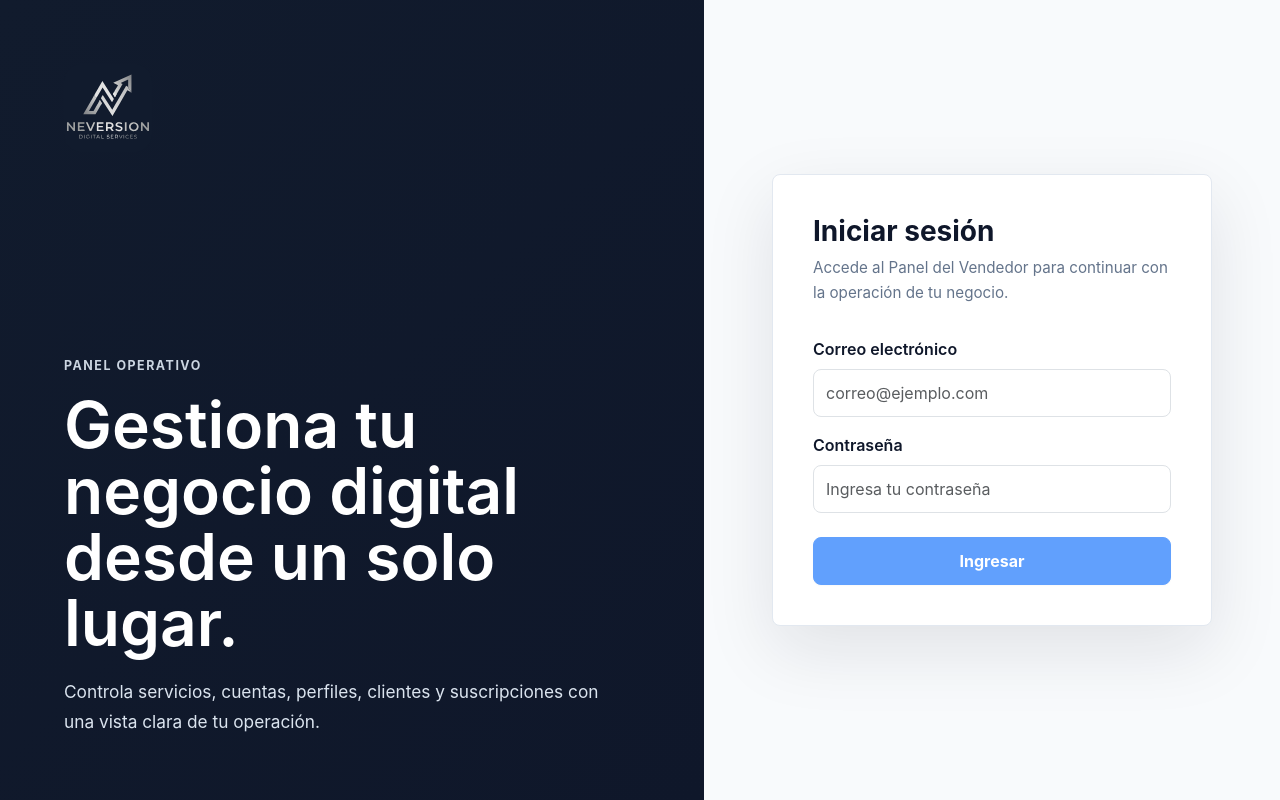
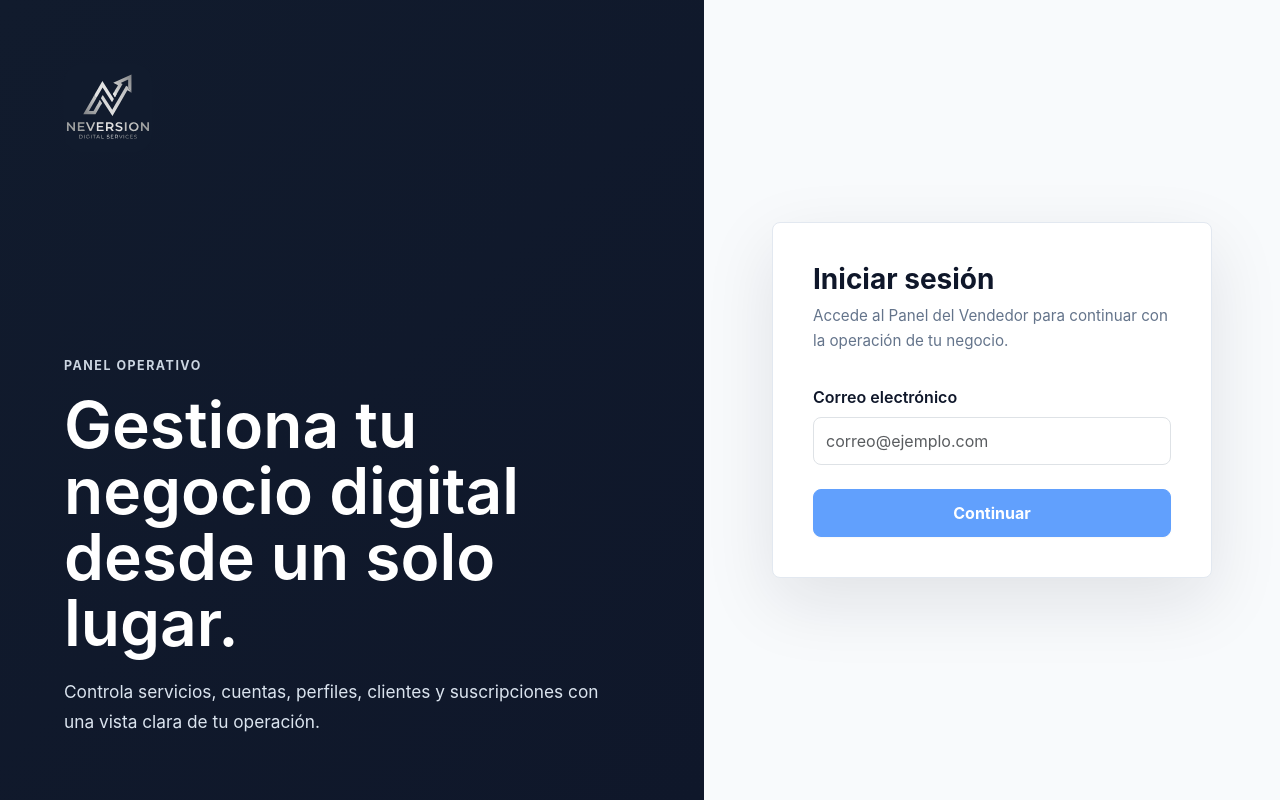
Before and after one commit to alexanderCanon/neversion, an Angular app in the folder apps/panel/: page /login in a window 1280 px wide. Built offline with nearby package versions, Linux system fonts and the light colour scheme.

Commit message:
adding login security for app panel

```diff
--- a/apps/panel/src/app/features/login/components/login-form/login-form.component.html
+++ b/apps/panel/src/app/features/login/components/login-form/login-form.component.html
@@ -1,16 +1,47 @@
-<form [formGroup]="loginForm" (ngSubmit)="onSubmit()">
-    <div class="mb-3">
+@if (step === 'email') {
+    <form [formGroup]="emailForm" (ngSubmit)="onSubmitEmail()">
+        <div class="mb-4">
             <label for="email" class="form-label fw-semibold">Correo electrónico</label>
             <input id="email" type="email" class="form-control" formControlName="email" placeholder="correo@ejemplo.com" autocomplete="email">
-        @if(loginForm.get('email')?.invalid && loginForm.get('email')?.touched) {
-            <div class="text-danger small mt-1">El correo es obligatorio.</div>
+            @if(emailForm.get('email')?.invalid && emailForm.get('email')?.touched) {
+                <div class="text-danger small mt-1">El correo ingresado no es válido.</div>
             }
+        </div>
+
+        @if(errorMessage) {
+            <div class="alert alert-danger d-flex align-items-start gap-2 p-3 small mb-4" role="alert">
+                <i class="bi bi-exclamation-circle-fill flex-shrink-0" aria-hidden="true"></i>
+                {{ errorMessage }}
+            </div>
+        }
+
+        <button type="submit" class="btn btn-primary w-100 login-btn" [disabled]="emailForm.invalid || isLoading">
+            @if(isLoading) {
+                <span class="spinner-border spinner-border-sm me-2" role="status" aria-hidden="true"></span>
+                Verificando correo...
+            } @else {
+                Continuar
+            }
+        </button>
+    </form>
+}
+
+@if (step === 'password') {
+    <form [formGroup]="passwordForm" (ngSubmit)="onSubmitPassword()">
+        <div class="email-badge-container d-flex align-items-center justify-content-between p-2 mb-3 bg-light rounded-3 border">
+            <div class="d-flex align-items-center gap-2 overflow-hidden">
+                <i class="bi bi-person-circle text-muted fs-5 flex-shrink-0"></i>
+                <span class="small fw-medium text-dark text-truncate">{{ email }}</span>
+            </div>
+            <button type="button" class="btn btn-sm btn-link text-decoration-none p-0 fw-semibold ms-2" (click)="onGoBackClick()">
+                Cambiar
+            </button>
         </div>
 
         <div class="mb-4">
             <label for="password" class="form-label fw-semibold">Contraseña</label>
             <input id="password" type="password" class="form-control" formControlName="password" placeholder="Ingresa tu contraseña" autocomplete="current-password">
-        @if(loginForm.get('password')?.invalid && loginForm.get('password')?.touched) {
+            @if(passwordForm.get('password')?.invalid && passwordForm.get('password')?.touched) {
                 <div class="text-danger small mt-1">Mínimo 6 caracteres.</div>
             }
         </div>
@@ -22,7 +53,7 @@
             </div>
         }
 
-    <button type="submit" class="btn btn-primary w-100 login-btn" [disabled]="loginForm.invalid || isLoading">
+        <button type="submit" class="btn btn-primary w-100 login-btn" [disabled]="passwordForm.invalid || isLoading">
             @if(isLoading) {
                 <span class="spinner-border spinner-border-sm me-2" role="status" aria-hidden="true"></span>
                 Ingresando...
@@ -31,3 +62,47 @@
             }
         </button>
     </form>
+}
+
+@if (step === 'no-account') {
+    <div class="no-account-container text-center py-2">
+        <div class="mb-4">
+            <div class="warning-icon-wrapper mx-auto d-flex align-items-center justify-content-center rounded-circle" style="width: 72px; height: 72px; background-color: #fffbeb; border: 1px solid #fef3c7;">
+                <i class="bi bi-shield-slash-fill text-warning fs-1"></i>
+            </div>
+        </div>
+
+        <h3 class="fw-bold mb-2 text-dark">Acceso restringido</h3>
+        <p class="text-secondary small mb-4">
+            No existe una cuenta activa vinculada al correo <br><strong class="text-dark">{{ email }}</strong>.
+        </p>
+
+        <div class="card border-0 bg-light p-3 mb-4 rounded-3 text-start shadow-sm">
+            <h6 class="fw-bold text-primary mb-2 d-flex align-items-center gap-2">
+                <i class="bi bi-gem"></i> ¿Deseas una cuenta en Neversion?
+            </h6>
+            <p class="text-secondary small mb-0 lh-base">
+                Neversion es una plataforma exclusiva. Para registrarte como <strong>Partner, Asociado o Distribuidor Mayorista</strong>, debes contactar de forma directa al propietario del software para su respectiva autorización.
+            </p>
+        </div>
+
+        <!-- Contact Options -->
+        <div class="d-flex flex-column gap-2 mb-4">
+            <a href="https://wa.me/50242158656?text=Hola%20Alexander,%20me%20gustar%C3%ADa%20obtener%20una%20cuenta%20en%20Neversion%20como%20Partner/Distribuidor.%20Mi%20correo%20es:%20{{ email }}"
+               target="_blank"
+               class="btn btn-success d-flex align-items-center justify-content-center gap-2 py-2 fw-semibold shadow-sm text-white text-decoration-none">
+                <i class="bi bi-whatsapp"></i>
+                Contactar por WhatsApp
+            </a>
+            <a href="mailto:alexander@neversion.com?subject=Solicitud de Cuenta Neversion - Partner/Distribuidor&body=Hola Alexander,%0D%0A%0D%0AMe gustaría solicitar una cuenta en Neversion.%0D%0A%0D%0ACorreo de registro: {{ email }}"
+               class="btn btn-outline-secondary d-flex align-items-center justify-content-center gap-2 py-2 fw-semibold text-decoration-none">
+                <i class="bi bi-envelope"></i>
+                Enviar correo electrónico
+            </a>
+        </div>
+
+        <button type="button" class="btn btn-link text-decoration-none text-muted small fw-semibold" (click)="onGoBackClick()">
+            <i class="bi bi-arrow-left me-1"></i> Regresar al inicio de sesión
+        </button>
+    </div>
+}
--- a/apps/panel/src/app/features/login/components/login-form/login-form.component.ts
+++ b/apps/panel/src/app/features/login/components/login-form/login-form.component.ts
@@ -13,20 +13,50 @@ export class LoginFormComponent {
 
   @Input() isLoading = false;
   @Input() errorMessage: string | null = null;
+  @Input() step: 'email' | 'password' | 'no-account' = 'email';
 
-  @Output() submitLogin = new EventEmitter<{email: string, password: string}>();
+  private _email = '';
+  @Input()
+  set email(val: string) {
+    this._email = val;
+    if (this.emailForm) {
+      this.emailForm.patchValue({ email: val }, { emitEvent: false });
+    }
+  }
+  get email(): string {
+    return this._email;
+  }
 
-  loginForm: FormGroup = this.fb.group({
-    email: ['', [Validators.required, Validators.email]],
+  @Output() submitEmail = new EventEmitter<string>();
+  @Output() submitLogin = new EventEmitter<string>();
+  @Output() goBack = new EventEmitter<void>();
+
+  emailForm: FormGroup = this.fb.group({
+    email: ['', [Validators.required, Validators.email]]
+  });
+
+  passwordForm: FormGroup = this.fb.group({
     password: ['', [Validators.required, Validators.minLength(6)]]
   });
 
-  onSubmit(): void {
-    if (this.loginForm.invalid) {
-      this.loginForm.markAllAsTouched();
+  onSubmitEmail(): void {
+    if (this.emailForm.invalid) {
+      this.emailForm.markAllAsTouched();
       return;
     }
+    this.submitEmail.emit(this.emailForm.value.email);
+  }
 
-    this.submitLogin.emit(this.loginForm.value);
+  onSubmitPassword(): void {
+    if (this.passwordForm.invalid) {
+      this.passwordForm.markAllAsTouched();
+      return;
+    }
+    this.submitLogin.emit(this.passwordForm.value.password);
+  }
+
+  onGoBackClick(): void {
+    this.passwordForm.reset();
+    this.goBack.emit();
   }
 }
--- a/apps/panel/src/app/features/login/login.component.html
+++ b/apps/panel/src/app/features/login/login.component.html
@@ -19,7 +19,11 @@
             <app-login-form
                 [isLoading]="isLoading"
                 [errorMessage]="errorMessage()"
-                (submitLogin)="onSubmit($event)">
+                [step]="step()"
+                [email]="selectedEmail()"
+                (submitEmail)="onEmailSubmit($event)"
+                (submitLogin)="onLoginSubmit($event)"
+                (goBack)="onGoBack()">
             </app-login-form>
         </div>
     </section>
--- a/apps/panel/src/app/features/login/login.component.ts
+++ b/apps/panel/src/app/features/login/login.component.ts
@@ -17,13 +17,34 @@ export class LoginComponent {
     private readonly router = inject(Router);
     private readonly route = inject(ActivatedRoute);
 
+    // Flow steps: email validation, password input, or partner info redirection
+    step = signal<'email' | 'password' | 'no-account'>('email');
+    selectedEmail = signal<string>('');
+
     // Local signal to display mapped error messages
     errorMessage = signal<string | null>(null);
 
-    onSubmit(credentials: {email: string, password: string}): void {
-        const { email, password } = credentials;
+    onEmailSubmit(email: string): void {
+        this.errorMessage.set(null);
 
-        // Reset the previous error before submitting
+        this.authService.checkEmailExists(email).subscribe({
+            next: (exists) => {
+                this.selectedEmail.set(email);
+                if (exists) {
+                    this.step.set('password');
+                } else {
+                    this.step.set('no-account');
+                }
+            },
+            error: (err: unknown) => {
+                const rawError = err instanceof Error ? err.message : 'Error inesperado';
+                this.errorMessage.set(this.mapAuthError(rawError));
+            }
+        });
+    }
+
+    onLoginSubmit(password: string): void {
+        const email = this.selectedEmail();
         this.errorMessage.set(null);
 
         this.authService.signIn(email, password).subscribe({
@@ -33,7 +54,6 @@ export class LoginComponent {
 
                     if (role === 'client') {
                         // User story US-014: If a client tries to log in here, redirect to store or deny.
-                        // For now, we sign out and show error.
                         this.authService.signOut().subscribe();
                         this.errorMessage.set('Este panel es exclusivo para administradores y vendedores.');
                         return;
@@ -52,6 +72,11 @@ export class LoginComponent {
         });
     }
 
+    onGoBack(): void {
+        this.step.set('email');
+        this.errorMessage.set(null);
+    }
+
     get isLoading() {
         return this.authService.isLoading();
     }
--- a/pnpm-workspace.yaml
+++ b/pnpm-workspace.yaml
@@ -1,3 +1,8 @@
 packages:
   - 'apps/*'
   - 'packages/*'
+allowBuilds:
+  '@nestjs/core': true
+  '@openapitools/openapi-generator-cli': true
+  esbuild: true
+  nice-napi: true
```
Also changed, not shown: apps/panel/src/app/core/services/auth.service.ts (+41 -0 lines), 3 other files (tests, documents, lock files or other folders). Lines whose indentation alone changed are shown as unchanged.
